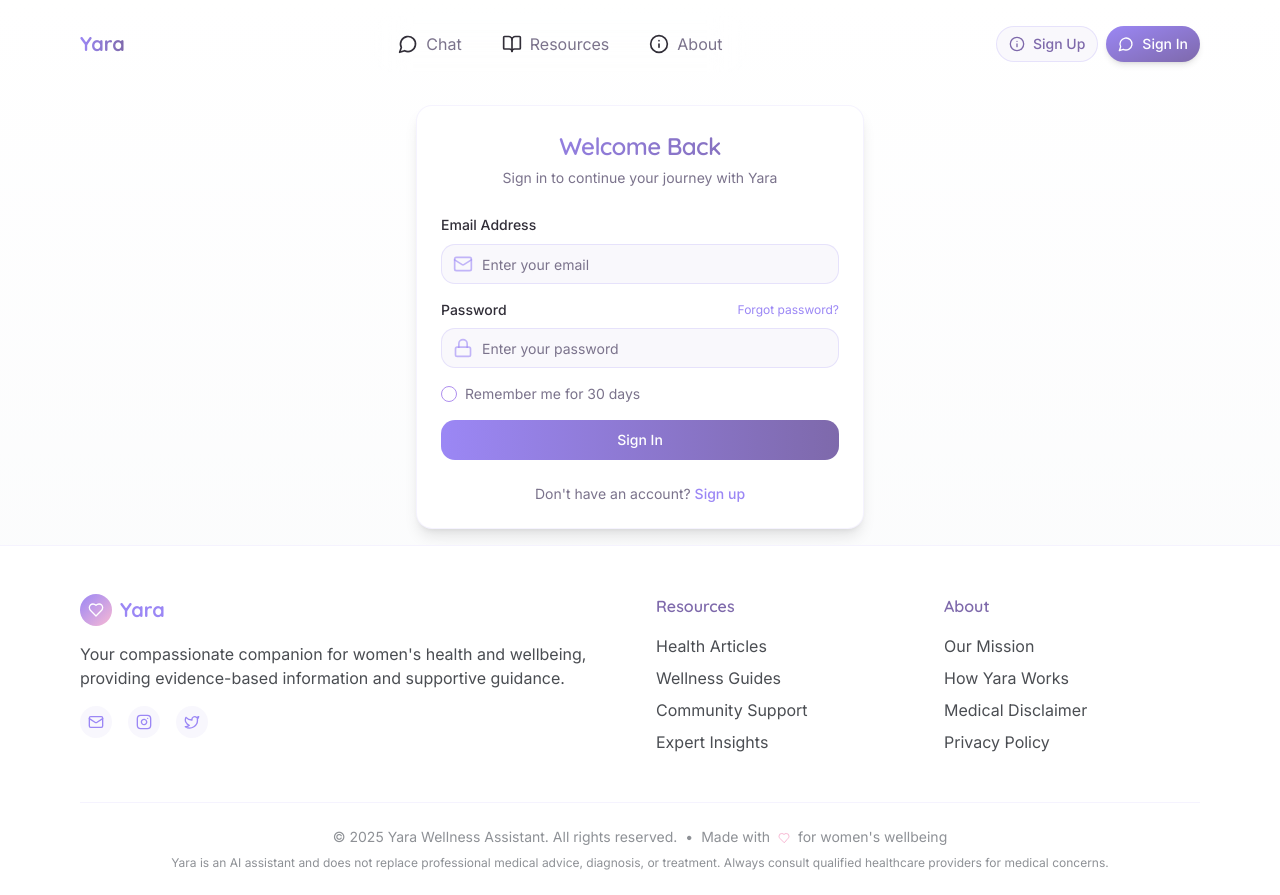
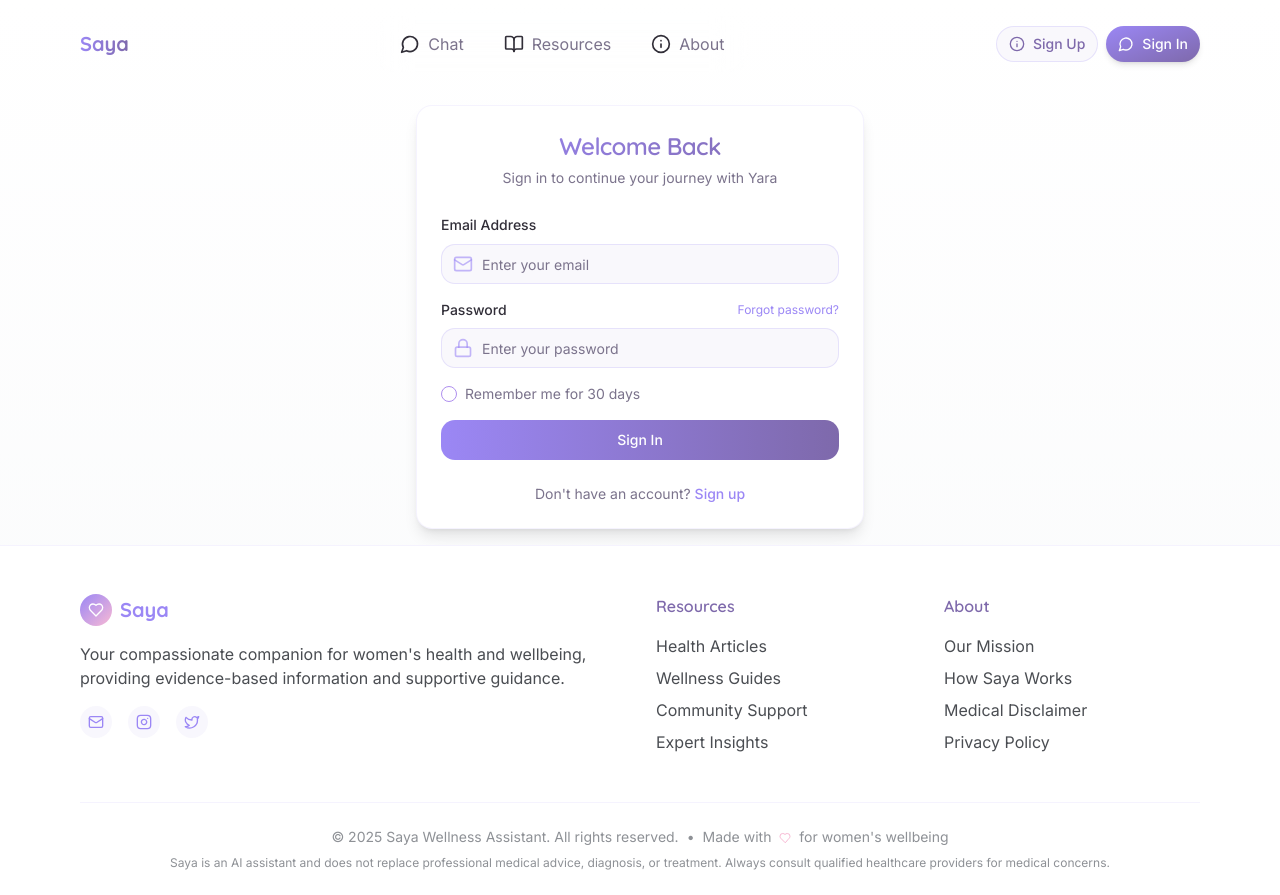
Before and after one commit to adeleclement/Saya-ChatBot, a React (Vite) app: page /signin in a window 1280 px wide. Built offline with nearby package versions, Linux system fonts and the light colour scheme.

Commit message:
Rename chatbot to Saya
Update chatbot name across the application.

```diff
--- a/src/components/ChatInterface.tsx
+++ b/src/components/ChatInterface.tsx
@@ -16,7 +16,7 @@ const ChatInterface = () => {
   const [messages, setMessages] = useState<Message[]>([
     {
       type: 'assistant' as const,
-      content: "Hello! I'm Yara, your caring companion for women's health and wellbeing. How can I support you today?"
+      content: "Hello! I'm Saya, your caring companion for women's health and wellbeing. How can I support you today?"
     }
   ]);
   const [inputText, setInputText] = useState('');
@@ -265,7 +265,7 @@ const ChatInterface = () => {
     <section id="chat" className="py-16 bg-gradient-to-br from-white to-lumi-purple/5">
       <div className="container max-w-4xl mx-auto px-4">
         <div className="text-center mb-10">
-          <h2 className="text-3xl font-display font-bold text-lumi-purple-dark mb-4">Chat with Yara</h2>
+          <h2 className="text-3xl font-display font-bold text-lumi-purple-dark mb-4">Chat with Saya</h2>
           <p className="text-lumi-gray-dark max-w-2xl mx-auto">
             Ask me about women's health, reproductive wellness, emotional wellbeing, or any other topics you're curious about.
           </p>
@@ -293,7 +293,7 @@ const ChatInterface = () => {
                           <div className="w-5 h-5 rounded-full bg-gradient-to-br from-lumi-pink to-lumi-purple flex items-center justify-center">
                             <Heart size={12} className="text-white" />
                           </div>
-                          <span className="font-medium text-lumi-purple-dark">Yara</span>
+                          <span className="font-medium text-lumi-purple-dark">Saya</span>
                         </>
                       ) : (
                         <>
@@ -327,7 +327,7 @@ const ChatInterface = () => {
                     <div className="w-5 h-5 rounded-full bg-gradient-to-br from-lumi-pink to-lumi-purple flex items-center justify-center">
                       <Heart size={12} className="text-white" />
                     </div>
-                    <span className="font-medium text-lumi-purple-dark">Yara</span>
+                    <span className="font-medium text-lumi-purple-dark">Saya</span>
                   </div>
                   <div className="flex gap-1">
                     <div className="w-2 h-2 rounded-full bg-lumi-purple animate-bounce"></div>
@@ -376,7 +376,7 @@ const ChatInterface = () => {
             )}
 
             <p className="text-xs text-lumi-gray text-center mt-2">
-              Yara provides general information and support, not professional medical advice.
+              Saya provides general information and support, not professional medical advice.
               Always consult healthcare providers for medical concerns.
             </p>
           </div>
--- a/src/components/Footer.tsx
+++ b/src/components/Footer.tsx
@@ -10,7 +10,7 @@ const Footer = () => {
               <div className="w-8 h-8 rounded-full bg-gradient-to-br from-lumi-purple to-lumi-pink flex items-center justify-center">
                 <Heart size={16} className="text-white" />
               </div>
-              <h2 className="text-xl font-display font-bold text-lumi-purple">Yara</h2>
+              <h2 className="text-xl font-display font-bold text-lumi-purple">Saya</h2>
             </div>
             <p className="text-lumi-gray-dark mb-4">
               Your compassionate companion for women's health and wellbeing, providing evidence-based information and supportive guidance.
@@ -42,7 +42,7 @@ const Footer = () => {
             <h3 className="font-display font-semibold text-lumi-purple-dark mb-4">About</h3>
             <ul className="space-y-2">
               <li><a href="#" className="text-lumi-gray-dark hover:text-lumi-purple transition-colors">Our Mission</a></li>
-              <li><a href="#" className="text-lumi-gray-dark hover:text-lumi-purple transition-colors">How Yara Works</a></li>
+              <li><a href="#" className="text-lumi-gray-dark hover:text-lumi-purple transition-colors">How Saya Works</a></li>
               <li><a href="#" className="text-lumi-gray-dark hover:text-lumi-purple transition-colors">Medical Disclaimer</a></li>
               <li><a href="#" className="text-lumi-gray-dark hover:text-lumi-purple transition-colors">Privacy Policy</a></li>
             </ul>
@@ -52,7 +52,7 @@ const Footer = () => {
         <div className="text-center pt-6 border-t border-lumi-purple/10">
           <p className="text-sm text-lumi-gray">
             <span className="block md:inline mb-2 md:mb-0">
-              © {new Date().getFullYear()} Yara Wellness Assistant. All rights reserved.
+              © {new Date().getFullYear()} Saya Wellness Assistant. All rights reserved.
             </span>
             <span className="hidden md:inline mx-2">•</span>
             <span className="block md:inline">
@@ -60,7 +60,7 @@ const Footer = () => {
             </span>
           </p>
           <p className="text-xs text-lumi-gray mt-2">
-            Yara is an AI assistant and does not replace professional medical advice, diagnosis, or treatment.
+            Saya is an AI assistant and does not replace professional medical advice, diagnosis, or treatment.
             Always consult qualified healthcare providers for medical concerns.
           </p>
         </div>
--- a/src/components/Header.tsx
+++ b/src/components/Header.tsx
@@ -46,7 +46,7 @@ const Header = () => {
           transition={{ duration: 0.5 }}
         >
           <Link to="/" className="flex items-center gap-2">
-            <h1 className="text-xl font-display font-bold bg-gradient-to-r from-lumi-purple to-lumi-purple-dark bg-clip-text text-transparent">Yara</h1>
+            <h1 className="text-xl font-display font-bold bg-gradient-to-r from-lumi-purple to-lumi-purple-dark bg-clip-text text-transparent">Saya</h1>
           </Link>
         </motion.div>
 
--- a/src/components/WelcomeHero.tsx
+++ b/src/components/WelcomeHero.tsx
@@ -73,7 +73,7 @@ const WelcomeHero = () => {
               className="text-lg text-lumi-gray-dark mb-8"
               variants={itemVariants}
             >
-              Yara provides thoughtful, empathetic, and evidence-based guidance on women's health, reproductive wellness, and personal empowerment.
+              Saya provides thoughtful, empathetic, and evidence-based guidance on women's health, reproductive wellness, and personal empowerment.
             </motion.p>
             <motion.div
               className="flex flex-col sm:flex-row gap-4"
@@ -85,7 +85,7 @@ const WelcomeHero = () => {
                 onClick={() => document.getElementById('chat')?.scrollIntoView({ behavior: 'smooth' })}
               >
                 <MessageCircle size={20} />
-                <span>Chat with Yara</span>
+                <span>Chat with Saya</span>
               </Button>
               <Button
                 variant="outline"
--- a/src/components/ui/animated-hero.tsx
+++ b/src/components/ui/animated-hero.tsx
@@ -1,11 +1,14 @@
+
 import { useEffect, useMemo, useState } from "react";
 import { motion } from "framer-motion";
 import { MoveRight, MessageCircle, Heart } from "lucide-react";
 import { Button } from "@/components/ui/button";
 import { Link } from "react-router-dom";
+
 function Hero() {
   const [titleNumber, setTitleNumber] = useState(0);
   const titles = useMemo(() => ["supportive", "empathetic", "caring", "thoughtful", "compassionate"], []);
+
   useEffect(() => {
     const timeoutId = setTimeout(() => {
       if (titleNumber === titles.length - 1) {
@@ -16,6 +19,7 @@ function Hero() {
     }, 2000);
     return () => clearTimeout(timeoutId);
   }, [titleNumber, titles]);
+
   return <section className="py-20 md:py-28 lumi-gradient-bg relative overflow-hidden">
       <div className="absolute inset-0 overflow-hidden">
         <motion.div className="absolute -top-48 -right-48 w-96 h-96 bg-lumi-pink/10 rounded-full blur-3xl opacity-70" animate={{
@@ -96,7 +100,7 @@ function Hero() {
             duration: 0.8,
             delay: 0.6
           }}>
-              Lumi provides thoughtful, empathetic, and evidence-based guidance on women's health, reproductive wellness, and personal empowerment.
+              Saya provides thoughtful, empathetic, and evidence-based guidance on women's health, reproductive wellness, and personal empowerment.
             </motion.p>
           </motion.div>
 
@@ -114,7 +118,7 @@ function Hero() {
             behavior: 'smooth'
           })}>
               <MessageCircle size={20} />
-              <span>Chat with Lumi</span>
+              <span>Chat with Saya</span>
             </Button>
 
             <Link to="/learn-more">
@@ -124,10 +128,9 @@ function Hero() {
               </Button>
             </Link>
           </motion.div>
-
-
         </div>
       </div>
     </section>;
 }
+
 export { Hero };
```
